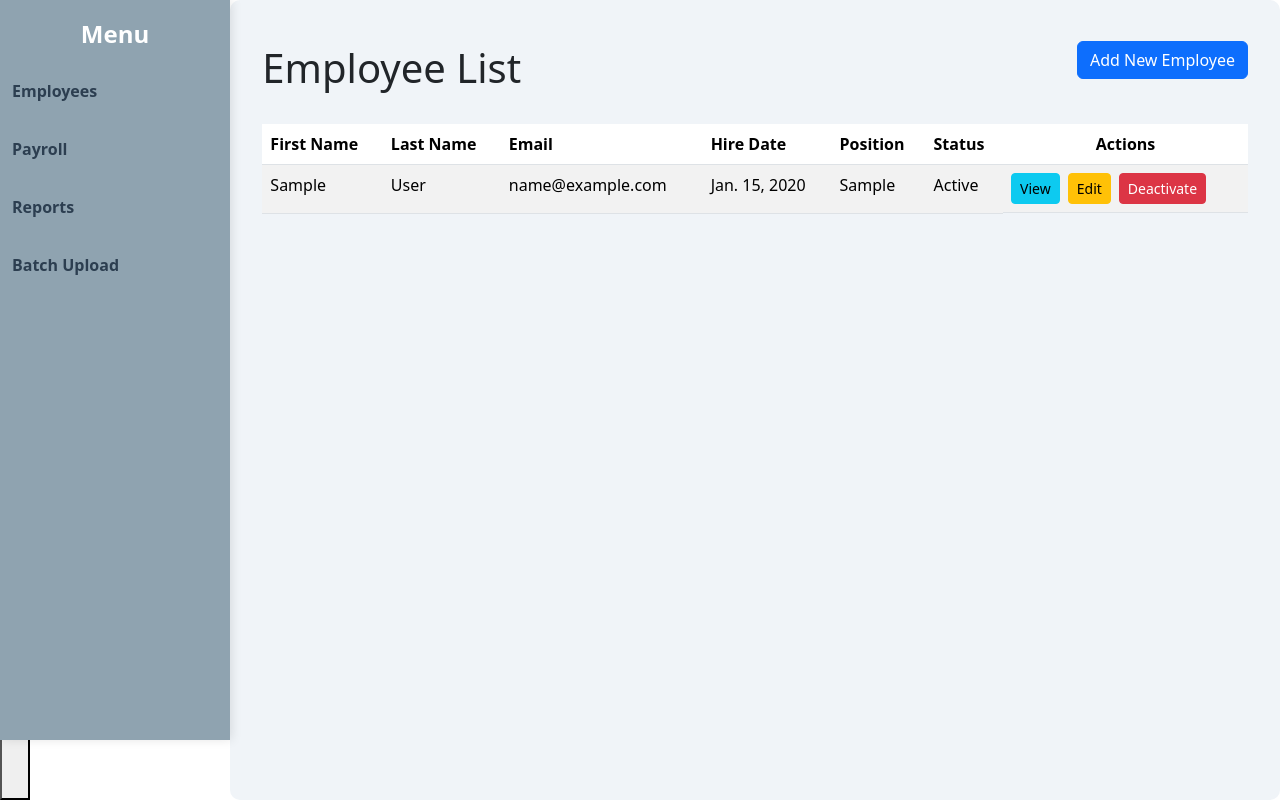
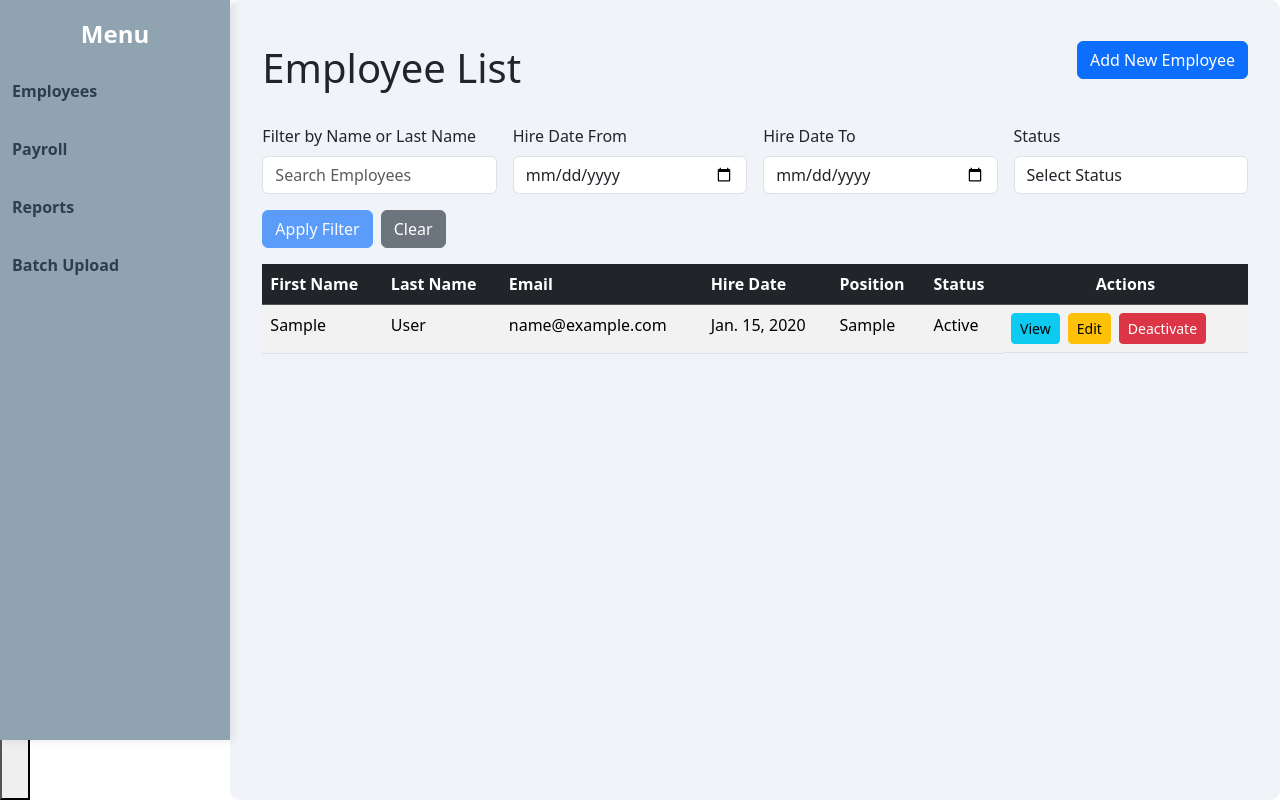
Before and after one commit to leodellosa/dellosa_payroll_system, a Django app: page /employee/employee/ in a window 1280 px wide. Shown: the part 60-860 px from the top of the page. Run offline with Django 5.2, Linux system fonts and the light colour scheme; tables that the repository leaves empty hold one stand-in row (values such as "Sample post"); some libraries are stand-ins or nearby versions.

Commit message:
First commit

```diff
--- a/payroll_system/employee/templates/employee_list.html
+++ b/payroll_system/employee/templates/employee_list.html
@@ -11,9 +11,37 @@ Employee List
             <h1 class="mt-4">Employee List</h1>
             <a href="{% url 'add_employee' %}" class="btn btn-primary">Add New Employee</a>
         </div>
+        <div class="mb-3">
+            <form method="GET" action="{% url 'employee_list' %}" id="filter-form" class="row g-3">
+                <div class="col-md-3">
+                    <label for="search-input" class="form-label">Filter by Name or Last Name</label>
+                    <input type="text" class="form-control" name="search" placeholder="Search Employees" value="{{ request.GET.search }}" id="search-input">
+                </div>
+                <div class="col-md-3">
+                    <label for="hire-date-from" class="form-label">Hire Date From</label>
+                    <input type="date" class="form-control" name="hire_date_from" value="{{ request.GET.hire_date_from }}" id="hire-date-from">
+                </div>
+                <div class="col-md-3">
+                    <label for="hire-date-to" class="form-label">Hire Date To</label>
+                    <input type="date" class="form-control" name="hire_date_to" value="{{ request.GET.hire_date_to }}" id="hire-date-to">
+                </div>
+                <div class="col-md-3">
+                    <label for="status-filter" class="form-label">Status</label>
+                    <select name="status" class="form-control" id="status-filter">
+                        <option value="">Select Status</option>
+                        <option value="Active" {% if request.GET.status == 'Active' %}selected{% endif %}>Active</option>
+                        <option value="Inactive" {% if request.GET.status == 'Inactive' %}selected{% endif %}>Inactive</option>
+                    </select>
+                </div>
+                <div class="col-md-3 d-flex align-items-end">
+                    <button type="submit" class="btn btn-primary me-2" id="apply-btn" disabled>Apply Filter</button>
+                    <a href="{% url 'employee_list' %}" class="btn btn-secondary">Clear</a>
+                </div>
+            </form>
+        </div>
         <div class="table-responsive">
             <table class="table table-striped table-hover">
-                <thead>
+                <thead class="table-dark">
                     <tr>
                         <th>First Name</th>
                         <th>Last Name</th>
@@ -56,5 +84,26 @@ Employee List
     function confirmStatusChange() {
         return confirm("Are you sure you want to change the status of this employee?");
     }
+    document.addEventListener("DOMContentLoaded", function() {
+        const searchInput = document.getElementById("search-input");
+        const hireDateFrom = document.getElementById("hire-date-from");
+        const hireDateTo = document.getElementById("hire-date-to");
+        const applyBtn = document.getElementById("apply-btn");
+
+        function checkButtonStatus() {
+            if (searchInput.value || hireDateFrom.value || hireDateTo.value || document.getElementById('status-filter').value) {
+                applyBtn.disabled = false;
+            } else {
+                applyBtn.disabled = true;
+            }
+        }
+
+        searchInput.addEventListener("input", checkButtonStatus);
+        hireDateFrom.addEventListener("change", checkButtonStatus);
+        hireDateTo.addEventListener("change", checkButtonStatus);
+        document.getElementById('status-filter').addEventListener("change", checkButtonStatus);
+
+        checkButtonStatus();
+    });
 </script>
 {% endblock %}
--- a/payroll_system/employee/views.py
+++ b/payroll_system/employee/views.py
@@ -2,6 +2,7 @@ from django.shortcuts import get_object_or_404, redirect, render
 from .forms import EmployeeForm
 from .models import Employee
 from django.contrib import messages
+from django.db.models import Q
 
 def employeeList(request):
     """
@@ -17,7 +18,30 @@ def employeeList(request):
         HttpResponse: Renders the employee_list.html template with all employees.
     """
     employees = Employee.objects.all()
-    return render(request, 'employee_list.html', {'employees': employees})
+    search_query = request.GET.get('search', '')
+    if search_query:
+        employees = employees.filter(
+            Q(first_name__icontains=search_query) | Q(last_name__icontains=search_query)
+        )
+    hire_date_from = request.GET.get('hire_date_from')
+    hire_date_to = request.GET.get('hire_date_to')
+    if hire_date_from:
+        employees = employees.filter(hire_date__gte=hire_date_from)
+    if hire_date_to:
+        employees = employees.filter(hire_date__lte=hire_date_to)
+
+    status_filter = request.GET.get('status')
+    if status_filter:
+        employees = employees.filter(status=status_filter)
+
+    return render(request, 'employee_list.html', {
+        'employees': employees,
+        'search_query': search_query,
+        'hire_date_from': hire_date_from,
+        'hire_date_to': hire_date_to,
+        'status_filter': status_filter,
+    })
+
 
 def addEmployee(request):
     """
```
Also changed, not shown: payroll_system/README_new_feature_branch.md (added).
